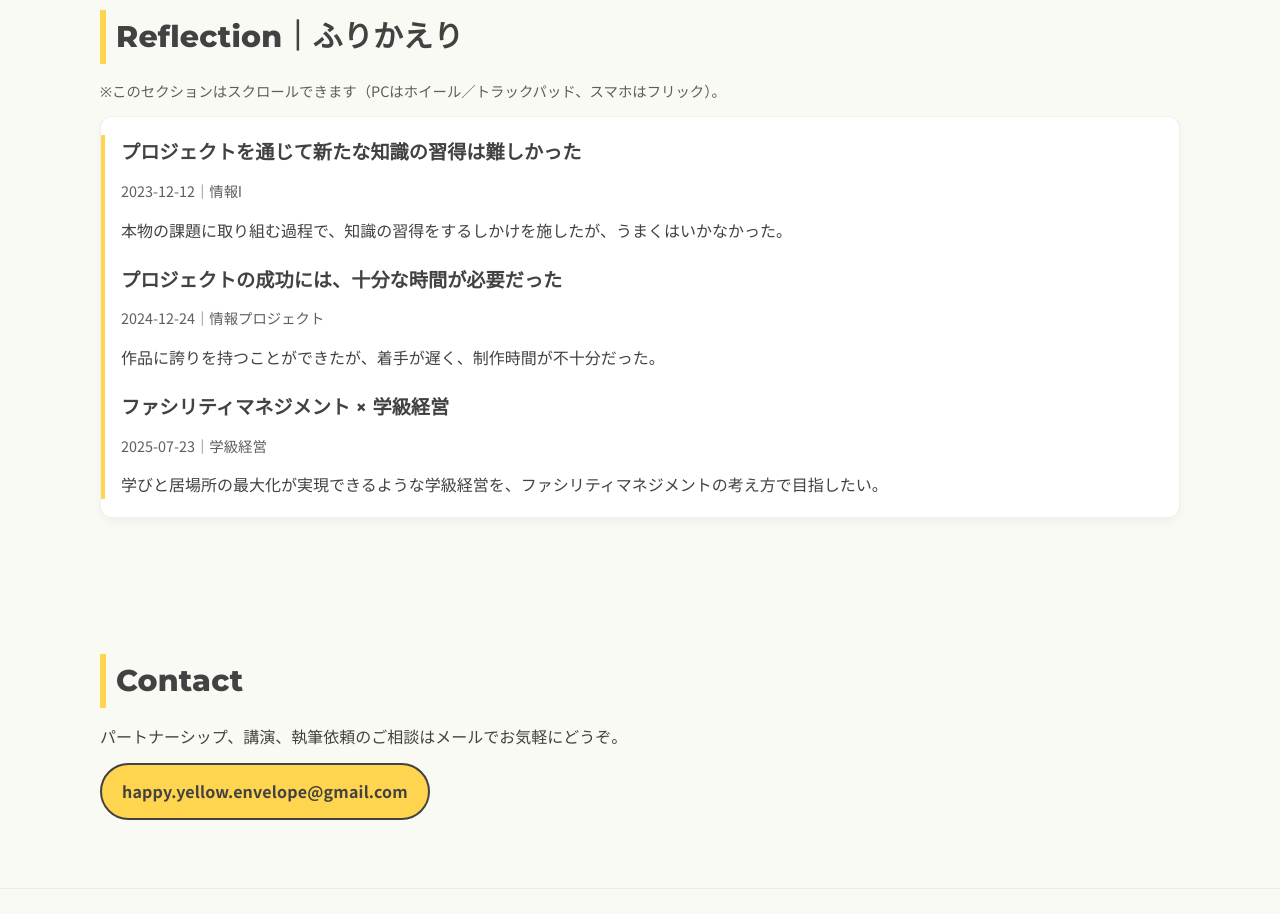
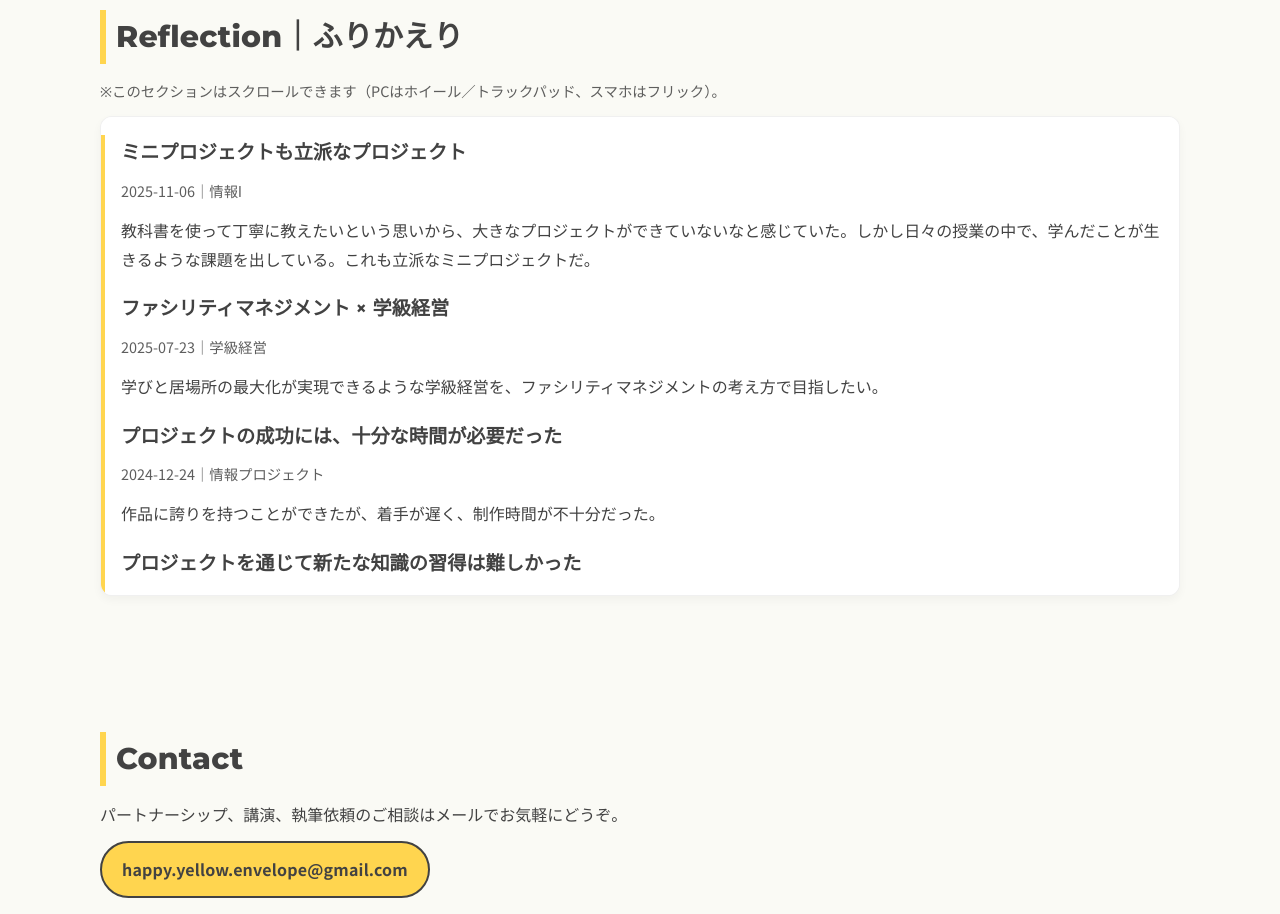
Before and after one commit to HYE706/happy-yellow-envelope, a plain HTML site: page index.html in a window 1280 px wide. Shown: the part 1620-2534 px from the top of the page. Drawn offline with Linux system fonts and the light colour scheme.

Commit message:
hurikaeri

```diff
--- a/index.html
+++ b/index.html
@@ -129,21 +129,28 @@
         <p class="meta">※このセクションはスクロールできます（PCはホイール／トラックパッド、スマホはフリック）。</p>
         <div class="ref-scroll" tabindex="0" role="region" aria-label="ふりかえりタイムライン（スクロール可能）">
           <div class="timeline" aria-label="学びのタイムライン">
-            <div class="item" data-year="2025" data-tags="授業運営,公開,著作権">
-              <h3>プロジェクトを通じて新たな知識の習得は難しかった</h3>
-              <p class="meta">2023-12-12｜情報Ⅰ</p>
-              <p>本物の課題に取り組む過程で、知識の習得をするしかけを施したが、うまくはいかなかった。</p>
+              <div class="item" data-year="2024" data-tags="評価,ルーブリック">
+              <h3>ミニプロジェクトも立派なプロジェクト</h3>
+              <p class="meta">2025-11-06｜情報Ⅰ</p>
+              <p>教科書を使って丁寧に教えたいという思いから、大きなプロジェクトができていないなと感じていた。しかし日々の授業の中で、学んだことが生きるような課題を出している。これも立派なミニプロジェクトだ。</p>
+            </div>
+              <div class="item" data-year="2024" data-tags="評価,ルーブリック">
+              <h3>ファシリティマネジメント × 学級経営</h3>
+              <p class="meta">2025-07-23｜学級経営</p>
+              <p>学びと居場所の最大化が実現できるような学級経営を、ファシリティマネジメントの考え方で目指したい。</p>
             </div>
             <div class="item" data-year="2025" data-tags="評価,文化,心理的安全性">
               <h3>プロジェクトの成功には、十分な時間が必要だった</h3>
               <p class="meta">2024-12-24｜情報プロジェクト</p>
               <p>作品に誇りを持つことができたが、着手が遅く、制作時間が不十分だった。</p>
             </div>
-            <div class="item" data-year="2024" data-tags="評価,ルーブリック">
-              <h3>ファシリティマネジメント × 学級経営</h3>
-              <p class="meta">2025-07-23｜学級経営</p>
-              <p>学びと居場所の最大化が実現できるような学級経営を、ファシリティマネジメントの考え方で目指したい。</p>
+
+            <div class="item" data-year="2025" data-tags="授業運営,公開,著作権">
+              <h3>プロジェクトを通じて新たな知識の習得は難しかった</h3>
+              <p class="meta">2023-12-12｜情報Ⅰ</p>
+              <p>本物の課題に取り組む過程で、知識の習得をするしかけを施したが、うまくはいかなかった。</p>
             </div>
+
             <!-- <div class="item" data-year="2024" data-tags="評価,ルーブリック">
               <h3>評価ルーブリックの言い換えで自己評価が進んだ</h3>
               <p class="meta">2024-12-02｜評価</p>
```
